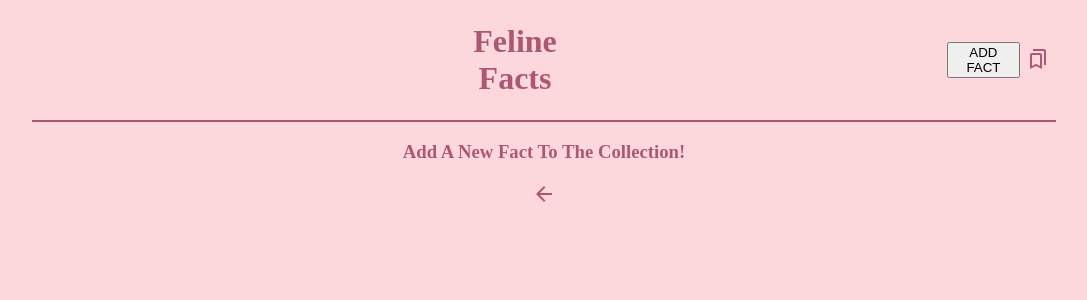
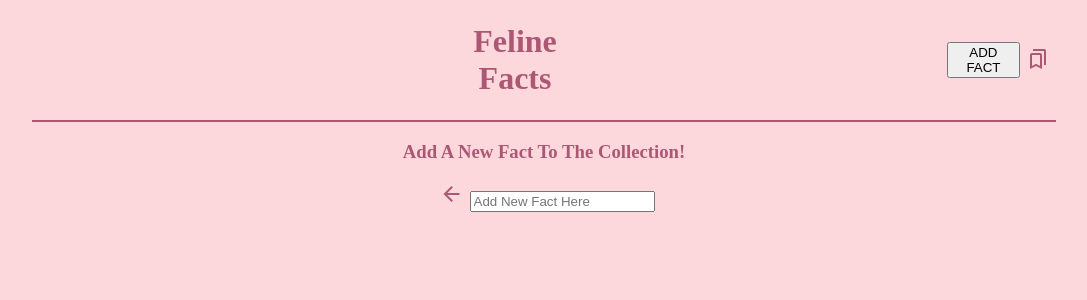
Before and after one commit to Nathelene/showcase, a React (Create React App) app: page /addFact in a window 1280 px wide. Shown: the top 300 px of the page, without its empty margins (96-1183 px from the left). Built offline with nearby package versions, Linux system fonts and the light colour scheme; no server answers; a web font is replaced by a local one.

Commit message:
add input form to add fact page to allow user to input a new fact

```diff
--- a/src/components/Form.js
+++ b/src/components/Form.js
@@ -1,7 +1,13 @@
 import { NavLink } from "react-router-dom"
+import { useState } from 'react'
 
 
 export default function Form() {
+
+
+const [newFact, setNewFact] = useState('')
+
+
 
 
     return (
@@ -12,6 +18,15 @@ export default function Form() {
                 <span className="material-symbols-outlined">arrow_back</span>
               </button>
             </NavLink>
+
+            <input
+                type='text'
+                value={newFact}
+                name="newFact"
+                placeholder="Add New Fact Here"
+                onChange={(e) => setNewFact(e.target.value)}
+            />
+
         </div>
     )
 }
```
